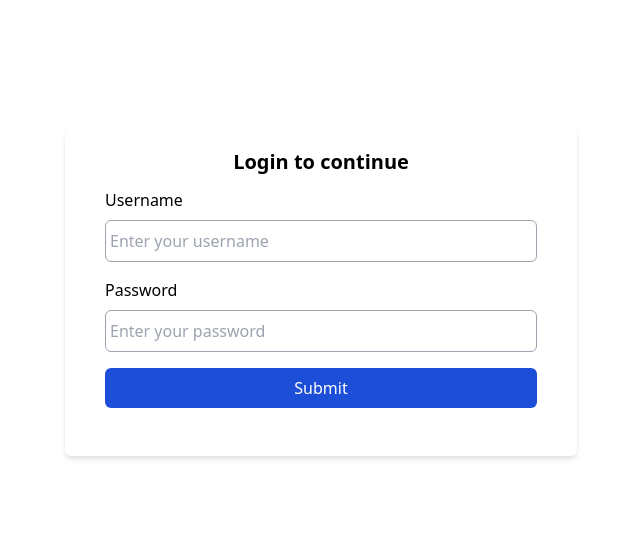
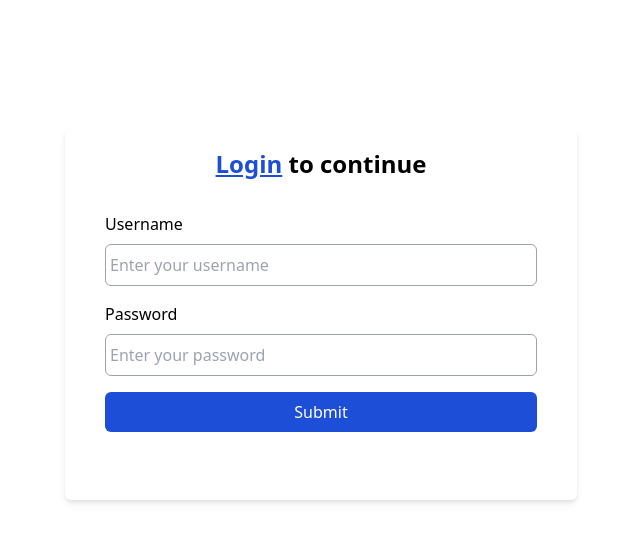
Before and after one commit to SaptarshiBagchi/NextApp, a Next.js app: page / in a window 1280 px wide. Shown: the top 542 px of the page, without its empty margins (319-959 px from the left). Built offline with nearby package versions, Linux system fonts and the light colour scheme.

Commit message:
form done

```diff
--- a/components/Form.js
+++ b/components/Form.js
@@ -6,13 +6,12 @@ export default function Form({
   fields,
   setFields,
 }) {
-  console.group("errors");
-  console.log(errors);
-  console.groupEnd();
   return (
     <div className="lg:w-2/5 sm:w-3/5 h-auto px-10 py-5 mx-auto mt-32 bg-white rounded-md shadow-md">
-      <h3 className="text-center font-semibold text-xl ">Login to continue</h3>
-      <form onSubmit={onSubmit} className="my-3">
+      <h3 className="text-center font-semibold text-2xl ">
+        <span className="text-blue-700 underline">Login</span> to continue
+      </h3>
+      <form onSubmit={onSubmit} className="my-8">
         <div>
           <label>Username</label>
         </div>
--- a/components/Navbar.js
+++ b/components/Navbar.js
@@ -1,11 +1,17 @@
 import { useRouter, userRouter } from "next/router";
-
+import { motion } from "framer-motion";
 export default function Navbar() {
   const { route } = useRouter();
-  console.log(route);
+
   return (
-    <div className="h-auto fixed z-10 px-8 py-5 bg-blue-600 w-full">
+    <motion.div
+      transition={{ delay: 0.5 }}
+      initial={{ y: -100, opacity: 0 }}
+      animate={{ y: 0, opacity: 1 }}
+      exit={{ y: -100, opacity: 0 }}
+      className="h-auto fixed z-10 px-8 py-5 bg-blue-600 w-full"
+    >
       <p className="text-white">{route}</p>
-    </div>
+    </motion.div>
   );
 }
--- a/pages/about.js
+++ b/pages/about.js
@@ -1,11 +1,16 @@
 import { useState } from "react";
 import HomeStyle from "../styles/Home.module.css";
-
+import { motion } from "framer-motion";
 export default function about() {
   const [input, setInput] = useState("This is the first input");
 
   return (
-    <div className={HomeStyle.main}>
+    <motion.div
+      initial={{ x: "100%", opacity: 0 }}
+      animate={{ x: 0, opacity: 1 }}
+      exit={{ x: "-100%", opacity: 0 }}
+      className={HomeStyle.main}
+    >
       <div className={HomeStyle.card}>
         <h1>This is the sample input of this page</h1>
         <p>{input}</p>
@@ -17,6 +22,6 @@ export default function about() {
           onChange={(event) => setInput(event.target.value)}
         />
       </div>
-    </div>
+    </motion.div>
   );
 }
--- a/pages/index.js
+++ b/pages/index.js
@@ -2,6 +2,7 @@ import Head from "next/head";
 import styles from "../styles/Home.module.css";
 import Link from "next/link";
 import { useRouter } from "next/router";
+import { motion } from "framer-motion";
 import { useState } from "react";
 import Form from "../components/Form";
 
@@ -21,22 +22,31 @@ export default function Home() {
     let generatedErrors = {};
     //console.log(`${fields.username.length} and ${fields.password.length}`);
     if (fields.username.length === 0) {
-      console.log("username is blank actually");
-      generatedErrors.username = "Username cannot be empty";
+      // console.log("username is blank actually");
+      generatedErrors = {
+        ...generatedErrors,
+        username: "Username cannot be empty",
+      };
     }
 
     if (fields.password.length === 0)
-      generatedErrors.password = "Password cannot be empty";
-    if (generatedErrors === {}) {
-      setErrors(generatedErrors);
-      return;
-    }
+      generatedErrors = {
+        ...generatedErrors,
+        password: "Password cannot be empty",
+      };
+    console.log(generatedErrors);
+    if (JSON.stringify(generatedErrors) === "{}") router.push("/about");
 
-    router.replace("/about");
+    setErrors(generatedErrors);
   };
 
   return (
-    <div className="w-full h-screen">
+    <motion.div
+      initial={false}
+      animate={{ x: 0, opacity: 1 }}
+      exit={{ x: "-100%", opacity: 0 }}
+      className="w-full h-screen"
+    >
       <Form
         onSubmit={handleSubmit}
         errors={errors}
@@ -44,6 +54,6 @@ export default function Home() {
         fields={fields}
         setFields={setFields}
       />
-    </div>
+    </motion.div>
   );
 }
```
